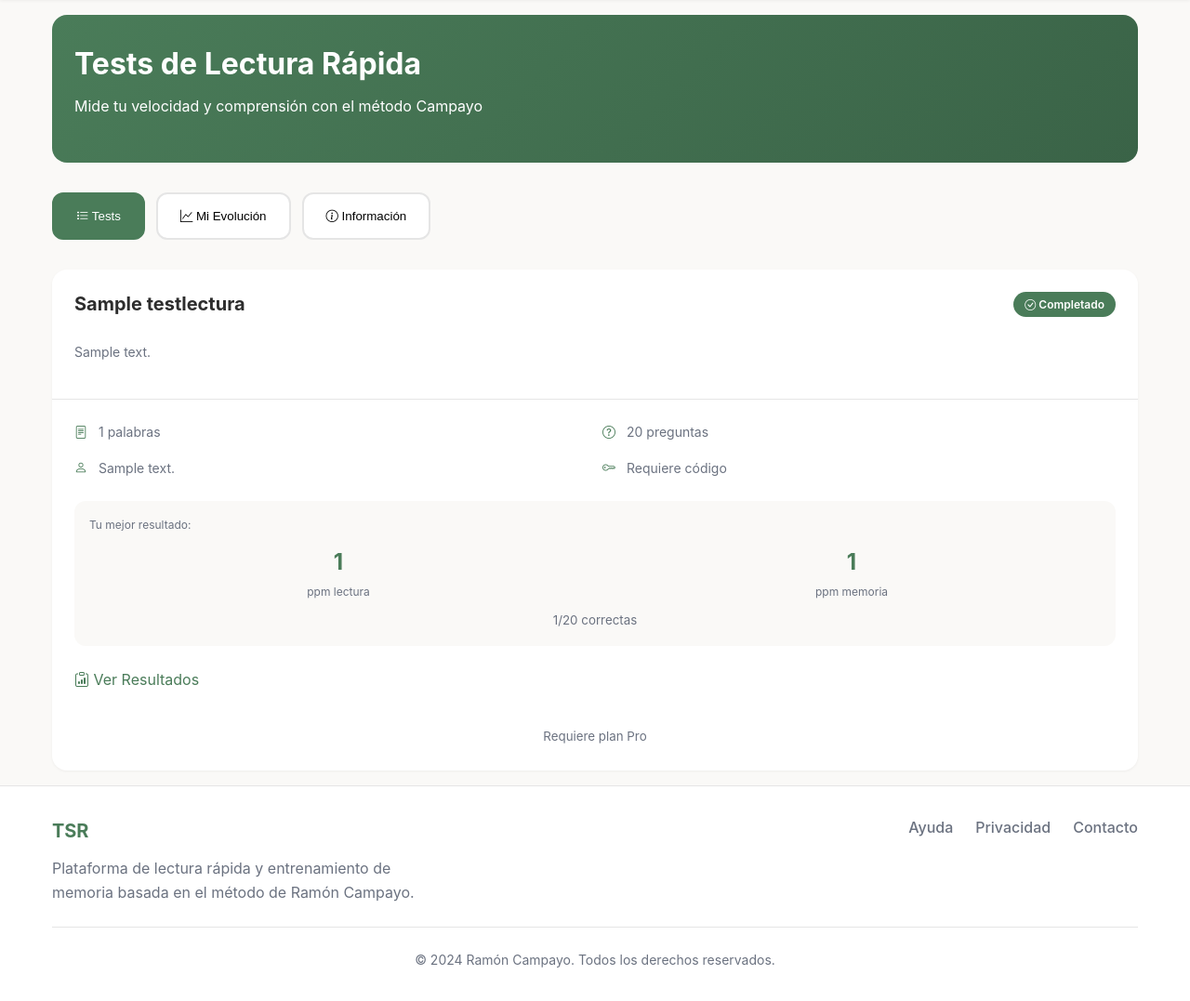
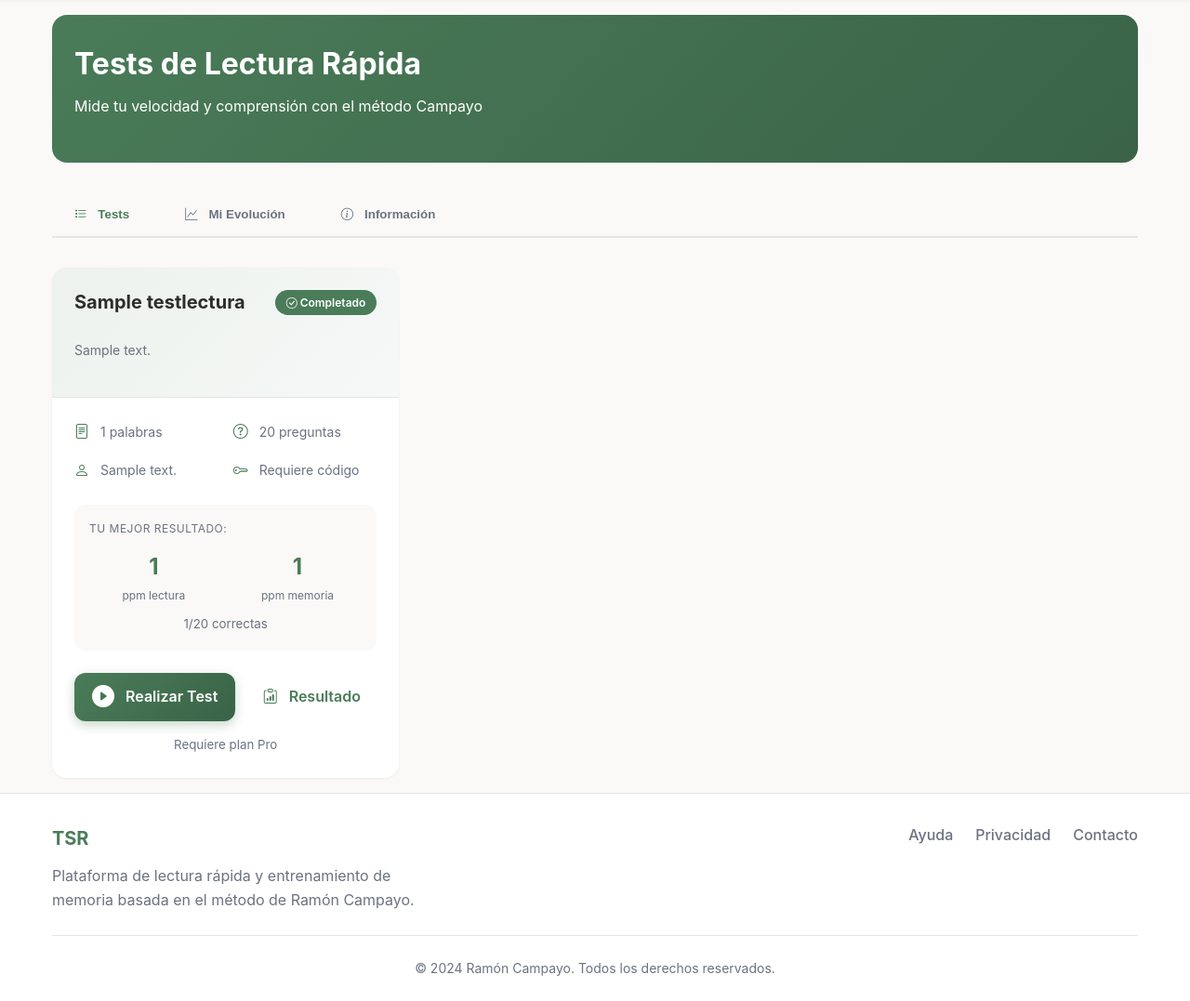
Before and after one commit to escuelaflorencia/campayo, a Django app: page /tests/ in a window 1280 px wide. Shown: the part 77-1154 px from the top of the page at 93% size. Before the commit the page ends 1118 px from the top, so only its background shows below. Run offline with Django 5.2, Linux system fonts and the light colour scheme; a user stored in the database is signed in; tables that the repository leaves empty hold one stand-in row (values such as "Sample post"); data that the repository does not hold is empty; some libraries are stand-ins or nearby versions.

Commit message:
fixed Tests

```diff
--- a/test_lectura/templates/test_lectura/lista.html
+++ b/test_lectura/templates/test_lectura/lista.html
@@ -93,12 +93,18 @@
 
                 <div class="test-actions">
                     {% if test_data.ya_completado %}
-                        <a href="{% url 'test_lectura:resultado' test_data.mejor_resultado.sesion_id %}" class="btn btn-outline-primary btn-test">
-                            <i class="bi bi-clipboard-data"></i> Ver Resultados
+                        <a href="{% url 'test_lectura:iniciar' test_data.test.id %}" class="btn btn-primary btn-test btn-realizar">
+                            <i class="bi bi-play-circle-fill"></i>
+                            <span>Realizar Test</span>
+                        </a>
+                        <a href="{% url 'test_lectura:resultado' test_data.mejor_resultado.sesion_id %}" class="btn btn-outline-primary btn-test btn-ver-resultado">
+                            <i class="bi bi-clipboard-data"></i>
+                            <span>Resultado</span>
                         </a>
                     {% elif test_data.puede_acceder %}
-                        <a href="{% url 'test_lectura:iniciar' test_data.test.id %}" class="btn btn-primary btn-test">
-                            <i class="bi bi-play"></i> Comenzar Test
+                        <a href="{% url 'test_lectura:iniciar' test_data.test.id %}" class="btn btn-primary btn-test btn-realizar">
+                            <i class="bi bi-play-circle-fill"></i>
+                            <span>Realizar Test</span>
                         </a>
                     {% else %}
                         <button class="btn btn-secondary btn-test" disabled>
@@ -236,42 +242,48 @@
         display: flex;
         gap: var(--space-sm);
         margin-bottom: var(--space-xl);
+        border-bottom: 2px solid var(--border);
         overflow-x: auto;
         -webkit-overflow-scrolling: touch;
     }
 
     .tab-btn {
+        background: none;
+        border: none;
         padding: var(--space-md) var(--space-lg);
-        background: var(--bg-card);
-        border: 2px solid var(--border);
-        border-radius: var(--radius-md);
         cursor: pointer;
+        color: var(--text-muted);
+        font-weight: 600;
+        display: flex;
+        align-items: center;
+        gap: var(--space-sm);
+        border-bottom: 2px solid transparent;
+        margin-bottom: -2px;
         transition: var(--transition);
         white-space: nowrap;
-        font-weight: 500;
+    }
+
+    .tab-btn:hover {
+        color: var(--primary);
     }
 
     .tab-btn.active {
-        background: var(--primary);
-        color: white;
-        border-color: var(--primary);
+        color: var(--primary);
+        border-bottom-color: var(--primary);
     }
 
-    .tab-btn:hover:not(.active) {
-        border-color: var(--primary);
-    }
-
-    /* Test cards */
+    /* Grid de tests */
     .tests-grid {
         display: grid;
+        grid-template-columns: repeat(auto-fill, minmax(340px, 1fr));
         gap: var(--space-lg);
     }
 
     .test-card {
         background: var(--bg-card);
         border-radius: var(--radius-lg);
+        box-shadow: var(--shadow-sm);
         overflow: hidden;
-        box-shadow: var(--shadow-sm);
         transition: var(--transition);
     }
 
@@ -281,6 +293,7 @@
     }
 
     .test-card-header {
+        background: linear-gradient(135deg, rgba(74, 124, 89, 0.1) 0%, rgba(74, 124, 89, 0.05) 100%);
         padding: var(--space-lg);
         border-bottom: 1px solid var(--border);
     }
@@ -297,6 +310,7 @@
         font-size: 1.25rem;
         font-weight: 700;
         color: var(--text);
+        line-height: 1.3;
     }
 
     .test-badge {
@@ -305,6 +319,7 @@
         font-size: 0.75rem;
         font-weight: 600;
         white-space: nowrap;
+        flex-shrink: 0;
     }
 
     .test-badge.inicial { background: var(--info); color: white; }
@@ -340,6 +355,7 @@
 
     .info-item i {
         color: var(--primary);
+        font-size: 1rem;
     }
 
     /* Resultados del usuario */
@@ -354,6 +370,8 @@
         font-size: 0.75rem;
         color: var(--text-muted);
         margin-bottom: var(--space-sm);
+        text-transform: uppercase;
+        letter-spacing: 0.5px;
     }
 
     .results-grid {
@@ -383,7 +401,69 @@
 
     .btn-test {
         flex: 1;
-        min-height: 48px;
+        min-height: 52px;
+        font-size: 1rem;
+        font-weight: 600;
+        display: flex;
+        align-items: center;
+        justify-content: center;
+        gap: var(--space-sm);
+        border-radius: var(--radius-md);
+        transition: all 0.2s ease;
+    }
+
+    .btn-realizar {
+        background: linear-gradient(135deg, var(--primary) 0%, var(--primary-dark) 100%);
+        box-shadow: 0 4px 12px rgba(74, 124, 89, 0.3);
+        position: relative;
+        overflow: hidden;
+        color: #ffffff;
+    }
+
+    .btn-realizar::before {
+        content: '';
+        position: absolute;
+        top: 50%;
+        left: 50%;
+        width: 0;
+        height: 0;
+        border-radius: 50%;
+        background: rgba(255, 255, 255, 0.2);
+        transform: translate(-50%, -50%);
+        transition: width 0.6s, height 0.6s;
+    }
+
+    .btn-realizar:hover::before {
+        width: 300px;
+        height: 300px;
+    }
+
+    .btn-realizar:hover {
+        transform: translateY(-2px);
+        box-shadow: 0 6px 16px rgba(74, 124, 89, 0.4);
+    }
+
+    .btn-realizar i {
+        font-size: 1.5rem;
+    }
+
+    .btn-realizar span {
+        position: relative;
+        z-index: 1;
+    }
+
+    .btn-ver-resultado {
+        max-width: 140px;
+    }
+
+    @media (max-width: 768px) {
+        .btn-ver-resultado {
+            max-width: none;
+        }
+
+        .btn-ver-resultado span {
+            display: none;
+        }
     }
 
     /* Info Campayo */
@@ -482,9 +562,13 @@
     }
 
     /* Responsive */
-    @media (max-width: 640px) {
+    @media (max-width: 768px) {
         .tests-header {
             padding: var(--space-lg) var(--space-md);
+        }
+
+        .tests-grid {
+            grid-template-columns: 1fr;
         }
 
         .test-title {
--- a/test_lectura/views.py
+++ b/test_lectura/views.py
@@ -1,4 +1,4 @@
-# test_lectura/views.py
+# test_lectura/views.py - CON DEBUGGING MEJORADO
 from django.shortcuts import render, redirect, get_object_or_404
 from django.contrib.auth.decorators import login_required
 from django.http import JsonResponse, HttpResponseForbidden
@@ -9,24 +9,38 @@ from django.db import transaction, models
 import json
 from django.urls import reverse
 from datetime import timedelta
+import logging
 
 from .models import TestLectura, PreguntaTest, OpcionRespuesta, SesionTest, RespuestaUsuario
 from usuarios.models import Usuario, ProgresoTests
+
+logger = logging.getLogger(__name__)
 
 
 @login_required
 def lista_tests_view(request):
     """
     Vista principal para mostrar todos los tests disponibles.
+    CON DEBUGGING MEJORADO para identificar problemas de acceso.
     """
     usuario = request.user
+
+    # DEBUG: Log información del usuario
+    logger.info(f"LISTA_TESTS: Usuario {usuario.email} accediendo a lista de tests")
+    logger.info(f"LISTA_TESTS: Es gestor: {usuario.es_gestor()}, Plan: {usuario.plan}")
 
     # Obtener tests accesibles para el usuario
     tests_disponibles = []
     tests = TestLectura.objects.filter(activo=True).order_by('numero_test')
 
     for test in tests:
+        # DEBUG: Log detallado de cada test
+        logger.info(f"LISTA_TESTS: Verificando acceso a test {test.nombre}")
+
         puede_acceder, mensaje_error = test.puede_acceder(usuario)
+
+        # DEBUG: Log resultado de verificación
+        logger.info(f"LISTA_TESTS: Test {test.nombre} - puede_acceder: {puede_acceder}, mensaje: '{mensaje_error}'")
 
         # Verificar si ya lo ha completado
         ya_completado = SesionTest.objects.filter(
@@ -34,6 +48,8 @@ def lista_tests_view(request):
             test=test,
             completado=True
         ).exists()
+
+        logger.info(f"LISTA_TESTS: Test {test.nombre} - ya_completado: {ya_completado}")
 
         # Obtener mejor resultado si existe
         mejor_resultado = None
@@ -53,13 +69,30 @@ def lista_tests_view(request):
                     'sesion_id': mejor_sesion.id
                 }
 
+        # Lógica final de acceso
+        acceso_final = puede_acceder and not ya_completado
+        mensaje_final = mensaje_error if not puede_acceder else ('Ya completado' if ya_completado else '')
+
+        logger.info(f"LISTA_TESTS: Test {test.nombre} - acceso_final: {acceso_final}, mensaje_final: '{mensaje_final}'")
+
         tests_disponibles.append({
             'test': test,
-            'puede_acceder': puede_acceder and not ya_completado,  # No puede repetir
-            'mensaje_error': mensaje_error if not puede_acceder else ('Ya completado' if ya_completado else ''),
+            'puede_acceder': acceso_final,
+            'mensaje_error': mensaje_final,
             'ya_completado': ya_completado,
             'mejor_resultado': mejor_resultado
         })
+
+    # DEBUG: Verificar estado de ProgresoTests del usuario
+    progresos = ProgresoTests.objects.filter(usuario=usuario, completado=True)
+    logger.info(f"LISTA_TESTS: Tests completados por {usuario.email}:")
+    for progreso in progresos:
+        logger.info(f"  - {progreso.test_nombre} completado el {progreso.fecha_realizacion}")
+
+    # DEBUG: Verificar bloques completados
+    for bloque in [1, 2, 3]:
+        completado = usuario.bloque_completado(bloque)
+        logger.info(f"LISTA_TESTS: Bloque {bloque} completado: {completado}")
 
     # Estadísticas globales
     sesiones_completadas = SesionTest.objects.filter(
@@ -120,6 +153,8 @@ def iniciar_test_view(request, test_id):
     test = get_object_or_404(TestLectura, id=test_id, activo=True)
     usuario = request.user
 
+    logger.info(f"INICIAR_TEST: Usuario {usuario.email} intentando iniciar test {test.nombre}")
+
     # Verificar si ya completó el test
     ya_completado = SesionTest.objects.filter(
         usuario=usuario,
@@ -128,12 +163,16 @@ def iniciar_test_view(request, test_id):
     ).exists()
 
     if ya_completado:
+        logger.warning(f"INICIAR_TEST: Usuario {usuario.email} ya completó {test.nombre}")
         messages.warning(request, 'Ya has completado este test. Solo puedes hacerlo una vez.')
         return redirect('test_lectura:lista_tests')
 
     # Verificar acceso
     puede_acceder, mensaje_error = test.puede_acceder(usuario)
+    logger.info(f"INICIAR_TEST: Verificación de acceso - puede_acceder: {puede_acceder}, mensaje: '{mensaje_error}'")
+
     if not puede_acceder:
+        logger.warning(f"INICIAR_TEST: Acceso denegado para {usuario.email} a {test.nombre}: {mensaje_error}")
         messages.error(request, mensaje_error)
         return redirect('test_lectura:lista_tests')
 
@@ -162,6 +201,9 @@ def iniciar_test_view(request, test_id):
             test=test,
             fecha_inicio=timezone.now()
         )
+        logger.info(f"INICIAR_TEST: Nueva sesión creada para {usuario.email} - {test.nombre}")
+    else:
+        logger.info(f"INICIAR_TEST: Reanudando sesión existente para {usuario.email} - {test.nombre}")
 
     # Determinar fase
     if sesion.tiempo_lectura:
@@ -201,6 +243,8 @@ def finalizar_lectura_view(request):
         sesion.tiempo_lectura = tiempo_lectura
         sesion.save()
 
+        logger.info(f"FINALIZAR_LECTURA: Tiempo de lectura guardado para sesión {sesion_id}: {tiempo_lectura}")
+
         # Obtener preguntas del test
         preguntas = list(PreguntaTest.objects.filter(test=sesion.test).prefetch_related('opciones'))
 
@@ -227,8 +271,10 @@ def finalizar_lectura_view(request):
         })
 
     except SesionTest.DoesNotExist:
+        logger.error(f"FINALIZAR_LECTURA: Sesión {sesion_id} no encontrada")
         return JsonResponse({'error': 'Sesión no encontrada'}, status=404)
     except Exception as e:
+        logger.error(f"FINALIZAR_LECTURA: Error en sesión {sesion_id}: {e}")
         return JsonResponse({'error': str(e)}, status=500)
 
 
@@ -245,6 +291,8 @@ def finalizar_test_view(request):
         with transaction.atomic():
             sesion = SesionTest.objects.get(id=sesion_id, usuario=request.user)
             respuestas = json.loads(respuestas_json)
+
+            logger.info(f"FINALIZAR_TEST: Procesando respuestas para sesión {sesion_id}")
 
             # Guardar respuestas
             respuestas_correctas = 0
@@ -276,14 +324,21 @@ def finalizar_test_view(request):
             # Finalizar sesión (esto actualiza automáticamente ProgresoTests)
             sesion.finalizar_sesion()
 
+            logger.info(f"FINALIZAR_TEST: Test {sesion.test.nombre} completado por {request.user.email}")
+            logger.info(f"  - Velocidad lectura: {sesion.velocidad_lectura} ppm")
+            logger.info(f"  - Velocidad memorización: {sesion.velocidad_memorizacion} ppm")
+            logger.info(f"  - Respuestas correctas: {respuestas_correctas}/{total_preguntas}")
+
             return JsonResponse({
                 'success': True,
-                'redirect_url': reverse('test_lectura:resultado', kwargs={'sesion_id': sesion.id})  # ✅ Uso de reverse
+                'redirect_url': reverse('test_lectura:resultado', kwargs={'sesion_id': sesion.id})
             })
 
     except SesionTest.DoesNotExist:
+        logger.error(f"FINALIZAR_TEST: Sesión {sesion_id} no encontrada")
         return JsonResponse({'error': 'Sesión no encontrada'}, status=404)
     except Exception as e:
+        logger.error(f"FINALIZAR_TEST: Error en sesión {sesion_id}: {e}")
         return JsonResponse({'error': str(e)}, status=500)
 
 
@@ -298,6 +353,8 @@ def resultado_test_view(request, sesion_id):
         usuario=request.user,
         completado=True
     )
+
+    logger.info(f"RESULTADO_TEST: Mostrando resultados de sesión {sesion_id} para {request.user.email}")
 
     # Obtener respuestas del usuario
     respuestas = RespuestaUsuario.objects.filter(sesion=sesion).select_related(
--- a/usuarios/management/commands/tests_lectura/test_inicial.json
+++ b/usuarios/management/commands/tests_lectura/test_inicial.json
@@ -1,5 +1,5 @@
 {
-  "nombre": "inicial",
+  "nombre": "test_inicial",
   "titulo": "De la Tierra a la Luna",
   "descripcion": "Test inicial para medir tu velocidad de lectura y comprensión actual.",
   "instrucciones": "Lee el texto completo a tu ritmo. Cuando termines, detén el cronómetro y responde a las preguntas.",
```
Also changed, not shown: test_lectura/models.py (+29 -15 lines), test_lectura/templates/test_lectura/realizar_test.html (+251 -111 lines).
